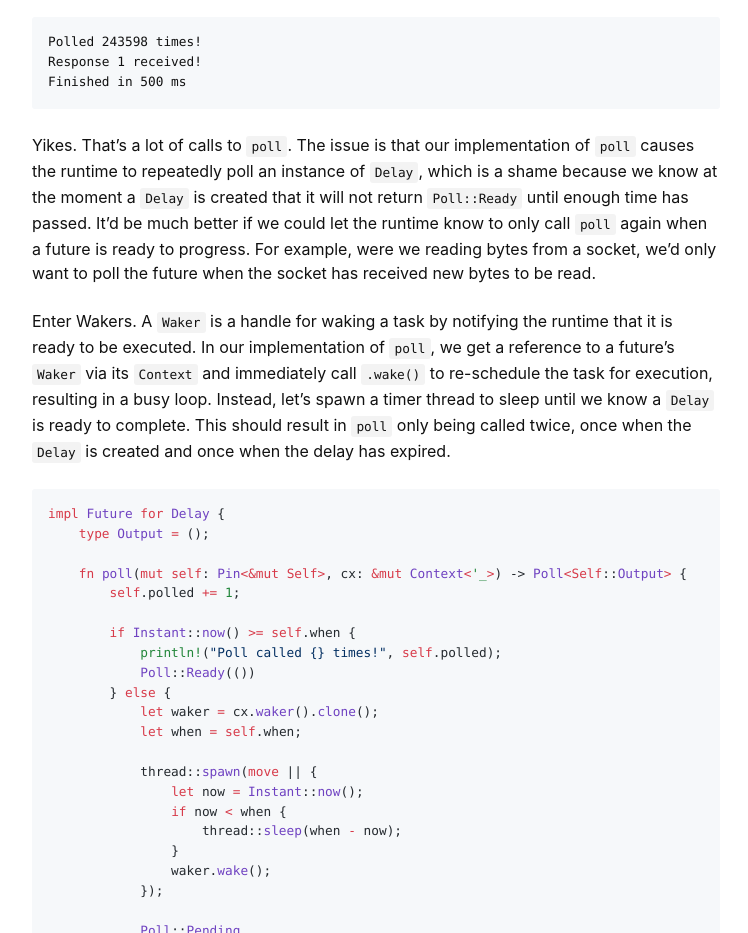
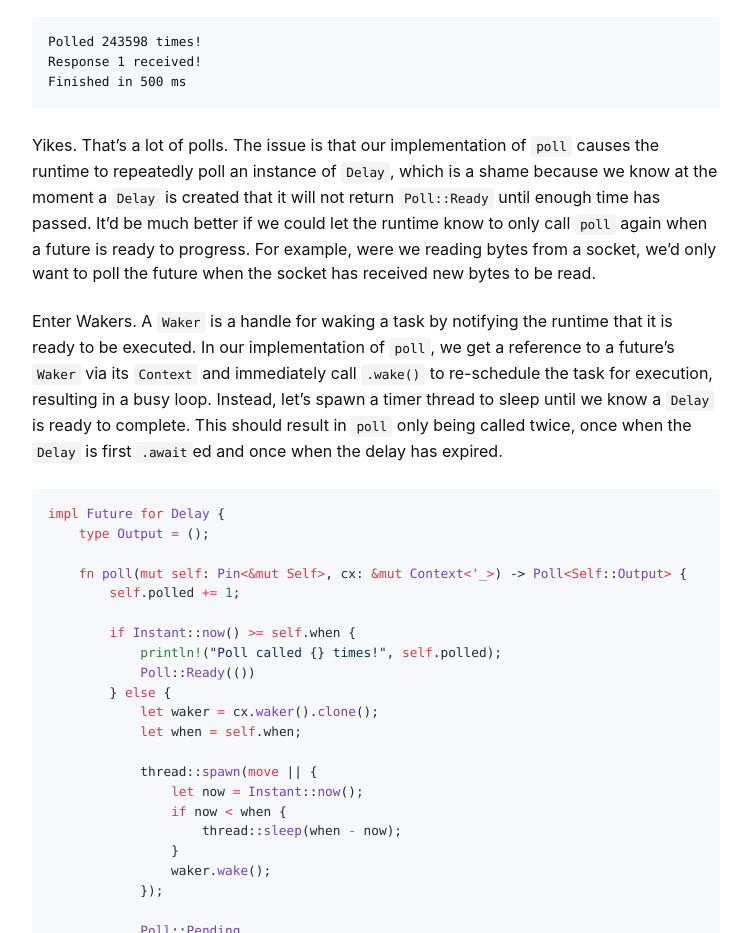
Before and after one commit to msarmi9/msarmi9.github.io, a plain HTML site: page posts/async-rust/index.html in a window 1280 px wide. Shown: the part 7820-8753 px from the top of the page, without its empty margins (314-1062 px from the left). Drawn offline with nearby package versions, Linux system fonts and the light colour scheme.

Commit message:
rebuilding site Mon Feb  8 21:13:05 PST 2021

```diff
--- a/posts/async-rust/index.html
+++ b/posts/async-rust/index.html
@@ -334,8 +334,8 @@ async fn main() {
 Response 1 received!
 Finished in 500 ms
 </code></pre>
-<p>Yikes. That&rsquo;s a lot of calls to <code>poll</code>. The issue is that our implementation of <code>poll</code> causes the runtime to repeatedly poll an instance of <code>Delay</code>, which is a shame because we know at the moment a <code>Delay</code> is created that it will not return <code>Poll::Ready</code> until enough time has passed. It&rsquo;d be much better if we could let the runtime know to only call <code>poll</code> again when a future is ready to progress. For example, were we reading bytes from a socket, we&rsquo;d only want to poll the future when the socket has received new bytes to be read.</p>
-<p>Enter Wakers. A <code>Waker</code> is a handle for waking a task by notifying the runtime that it is ready to be executed. In our implementation of <code>poll</code>, we get a reference to a future&rsquo;s <code>Waker</code> via its <code>Context</code> and immediately call <code>.wake()</code> to re-schedule the task for execution, resulting in a busy loop. Instead, let&rsquo;s spawn a timer thread to sleep until we know a <code>Delay</code> is ready to complete. This should result in <code>poll</code> only being called twice, once when the <code>Delay</code> is created and once when the delay has expired.</p>
+<p>Yikes. That&rsquo;s a lot of polls. The issue is that our implementation of <code>poll</code> causes the runtime to repeatedly poll an instance of <code>Delay</code>, which is a shame because we know at the moment a <code>Delay</code> is created that it will not return <code>Poll::Ready</code> until enough time has passed. It&rsquo;d be much better if we could let the runtime know to only call <code>poll</code> again when a future is ready to progress. For example, were we reading bytes from a socket, we&rsquo;d only want to poll the future when the socket has received new bytes to be read.</p>
+<p>Enter Wakers. A <code>Waker</code> is a handle for waking a task by notifying the runtime that it is ready to be executed. In our implementation of <code>poll</code>, we get a reference to a future&rsquo;s <code>Waker</code> via its <code>Context</code> and immediately call <code>.wake()</code> to re-schedule the task for execution, resulting in a busy loop. Instead, let&rsquo;s spawn a timer thread to sleep until we know a <code>Delay</code> is ready to complete. This should result in <code>poll</code> only being called twice, once when the <code>Delay</code> is first <code>.await</code>ed and once when the delay has expired.</p>
 <pre><code class="language-rust">impl Future for Delay {
     type Output = ();
 
```
